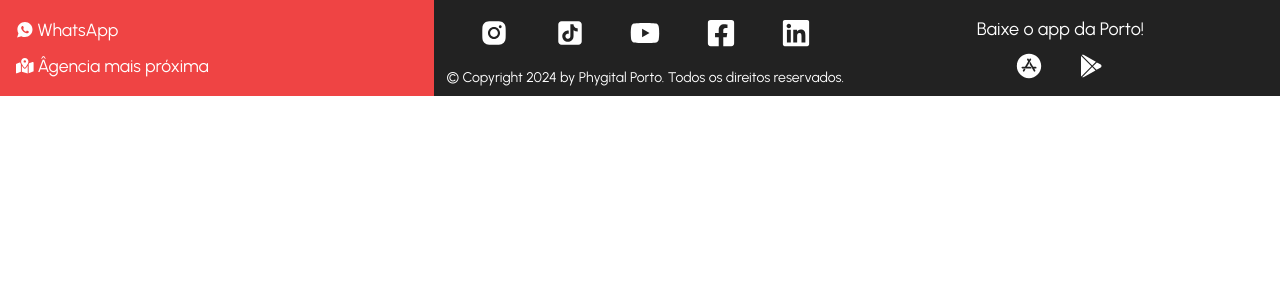
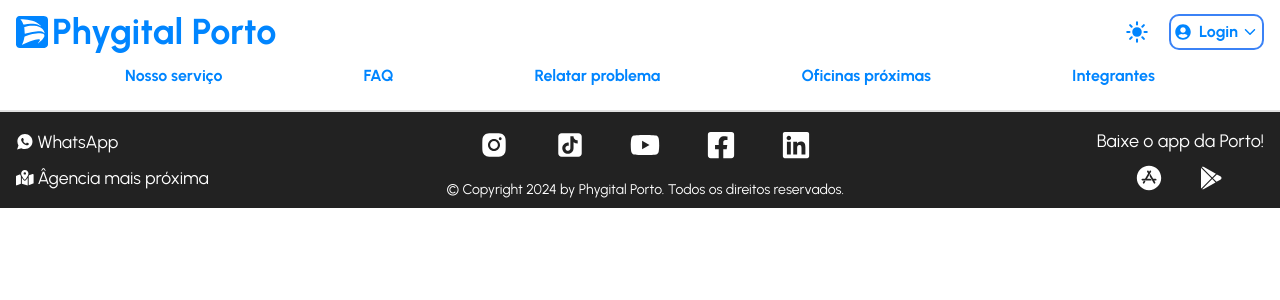
Before and after one commit to tcguus/Sprint4, a Next.js app in the folder sprint4/: page / in a window 1280 px wide. Shown: the top 300 px of the page. Built offline with nearby package versions, Linux system fonts and the light colour scheme.

Commit message:
Deixando o menu fixo responsivo.

```diff
--- a/sprint4/src/app/page.tsx
+++ b/sprint4/src/app/page.tsx
@@ -12,9 +12,9 @@ import Sec5 from "@/components/Sec5/Sec5";
 export default function Home() {
   return (
     <>
-      {/* <Header /> */}
-      {/* <main> */}
-        {/* <Menu /> */}
+      <Header />
+      <main>
+        <Menu />
         {/* <div className="flex flex-col w-full"> */}
           {/* <Sec1 /> */}
           {/* <Sec2 /> */}
@@ -22,7 +22,7 @@ export default function Home() {
           {/* <Sec4 /> */}
           {/* <Sec5 /> */}
         {/* </div> */}
-      {/* </main> */}
+      </main>
       <Footer />
     </>
   );
--- a/sprint4/src/components/Footer/Footer.tsx
+++ b/sprint4/src/components/Footer/Footer.tsx
@@ -12,7 +12,7 @@ import Link from "next/link";
 export default function Footer() {
   return (
     <footer className="w-full h-[25rem] bg-cinzaescuro text-white text-lg flex flex-col justify-between tb:flex-row tb:h-[6rem]">
-      <div className="w-full h-[33%] bg-red-500 flex flex-col justify-center items-center gap-2 tb:w-[1/3] tb:h-auto tb:pl-[1rem]">
+      <div className="w-full h-[33%] flex flex-col justify-center items-center gap-2 tb:w-[1/3] tb:h-auto tb:pl-[1rem]">
         <Link
           href="https://api.whatsapp.com/send?1=pt_BR&phone=551130039303&text=Oi,%20Porto%20Seguro%20!"
           target="_blank"
@@ -79,10 +79,10 @@ export default function Footer() {
           </p>
         </div>
       </div>
-      <div className="w-full h-[33%] flex flex-col justify-center items-center tb:w-[1/3] tb:h-auto">
+      <div className="w-full h-[33%] flex flex-col justify-center items-center tb:w-[1/3] tb:h-auto tb:items-end">
         <div className="flex flex-col items-center gap-2 tb:pr-[1rem]">
           <p className="">Baixe o app da Porto!</p>
-          <div className="flex gap-8 text-right items-center">
+          <div className="flex gap-8 text-right items-center tb:text-right">
             <Link
               href="https://apps.apple.com/br/app/porto-seguros-cartão-e/id1511026277"
               target="_blank"
--- a/sprint4/src/components/Menu/Menu.tsx
+++ b/sprint4/src/components/Menu/Menu.tsx
@@ -1,6 +1,6 @@
 export default function Menu() {
   return (
-    <nav className="h-[3rem] flex w-full sticky top-0 bg-white dark:bg-escuro border-b-cinza border-b-2 dark:border-cinzaescuro transition duration-300">
+    <nav className="h-[3rem] flex w-full hidden sticky top-0 bg-white dark:bg-escuro border-b-cinza border-b-2 dark:border-cinzaescuro transition duration-300 tb:block">
       <ul className="flex justify-evenly w-full items-center">
         <li>
           <a
```
